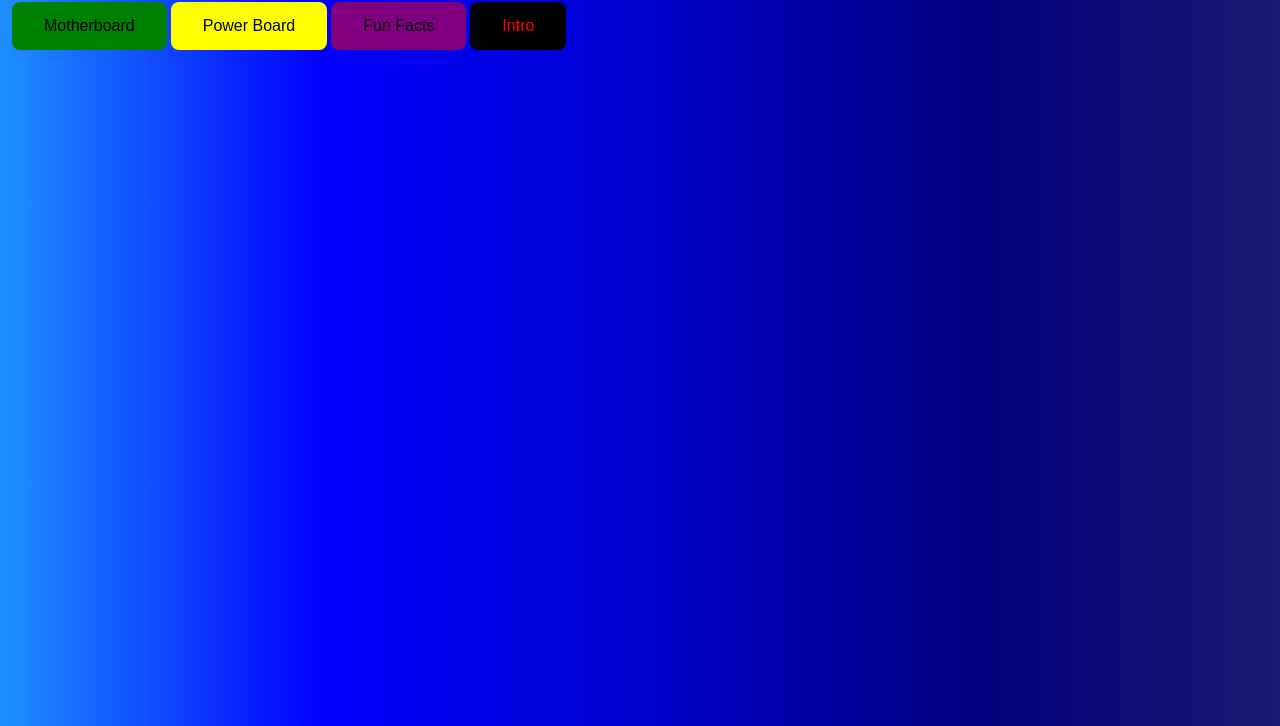
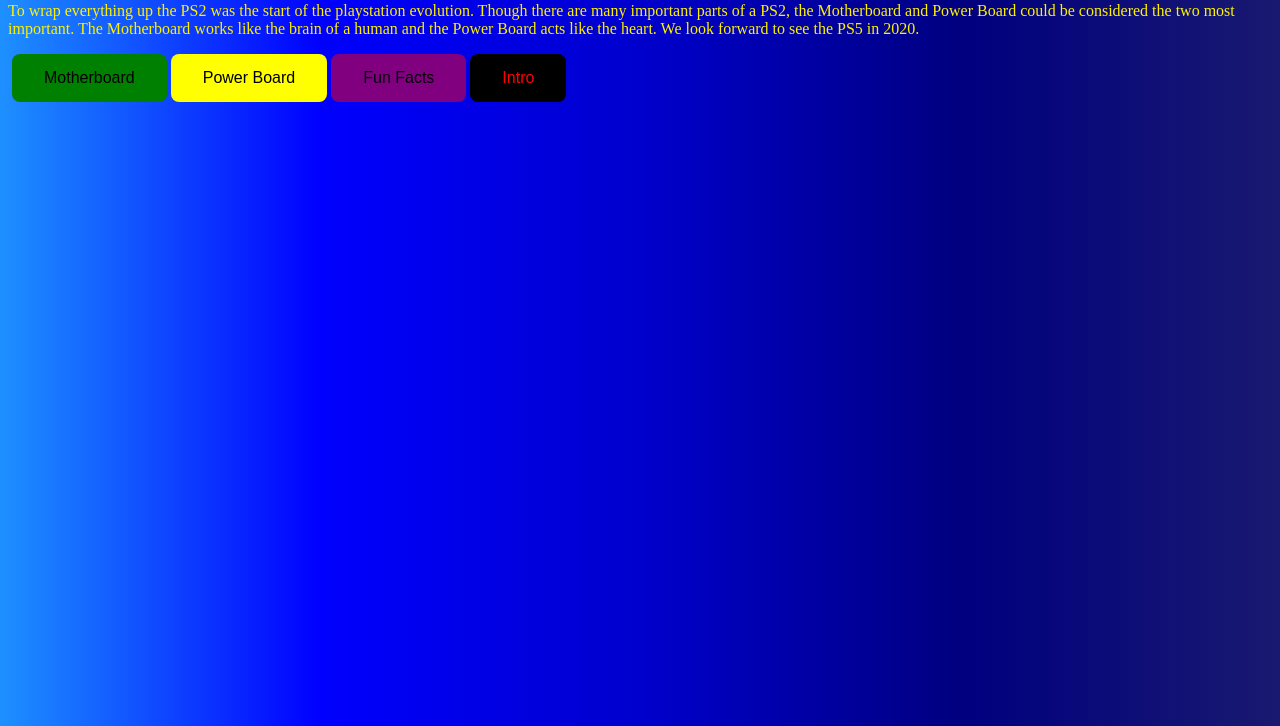
Before and after one commit to Stacyrose11/Stacyrose11.github.io, a plain HTML site: page conclusion.html in a window 1280 px wide. Shown: the part 74-800 px from the top of the page. Drawn offline with Linux system fonts and the light colour scheme.

Commit message:
Update conclusion.html

```diff
--- a/conclusion.html
+++ b/conclusion.html
@@ -91,7 +91,7 @@ color:#fff200;
 <body>
 
 <p id="header">Conclusion</p>
-<p id="conclusion"
+<p id="conclusion">
 To wrap everything up the PS2 was the start of the playstation evolution. Though there are many important
 parts of a PS2, the Motherboard and Power Board could be considered the two most important. The Motherboard
 works like the brain of a human and the Power Board acts like the heart. We look forward to see the PS5 in
```
